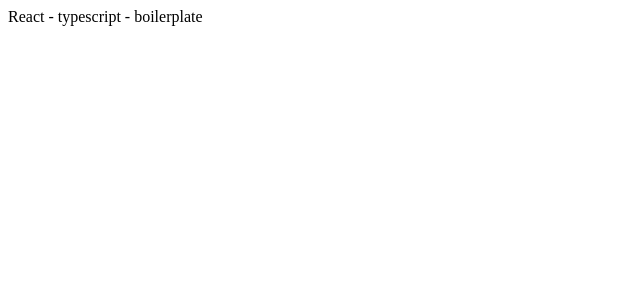
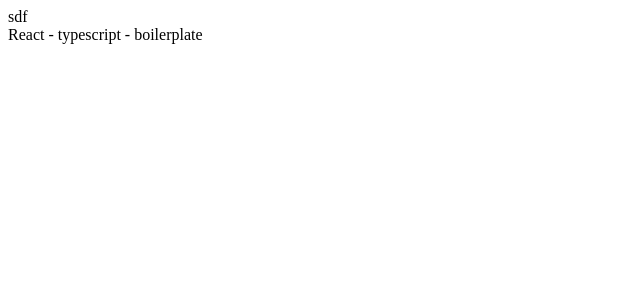
Before and after one commit to bipsBro/react-typescript-boilerplate, a React (Create React App) app: page / in a window 1280 px wide. Shown: the top 300 px of the page, without its empty margins (0-640 px from the left). Built offline with nearby package versions, Linux system fonts and the light colour scheme.

Commit message:
messy code... or is it?

```diff
--- a/src/App.tsx
+++ b/src/App.tsx
@@ -1,11 +1,13 @@
-import React from 'react';
+import React from "react";
+
+let x;
 
 const App: React.FC = () => {
   return (
     <div>
-      React - typescript - boilerplate
+      <div>sdf</div>React - typescript - boilerplate
     </div>
   );
-}
+};
 
 export default App;
```
Also changed, not shown: package.json (+10 -1 lines), 2 other files (tests, documents, lock files or other folders).
